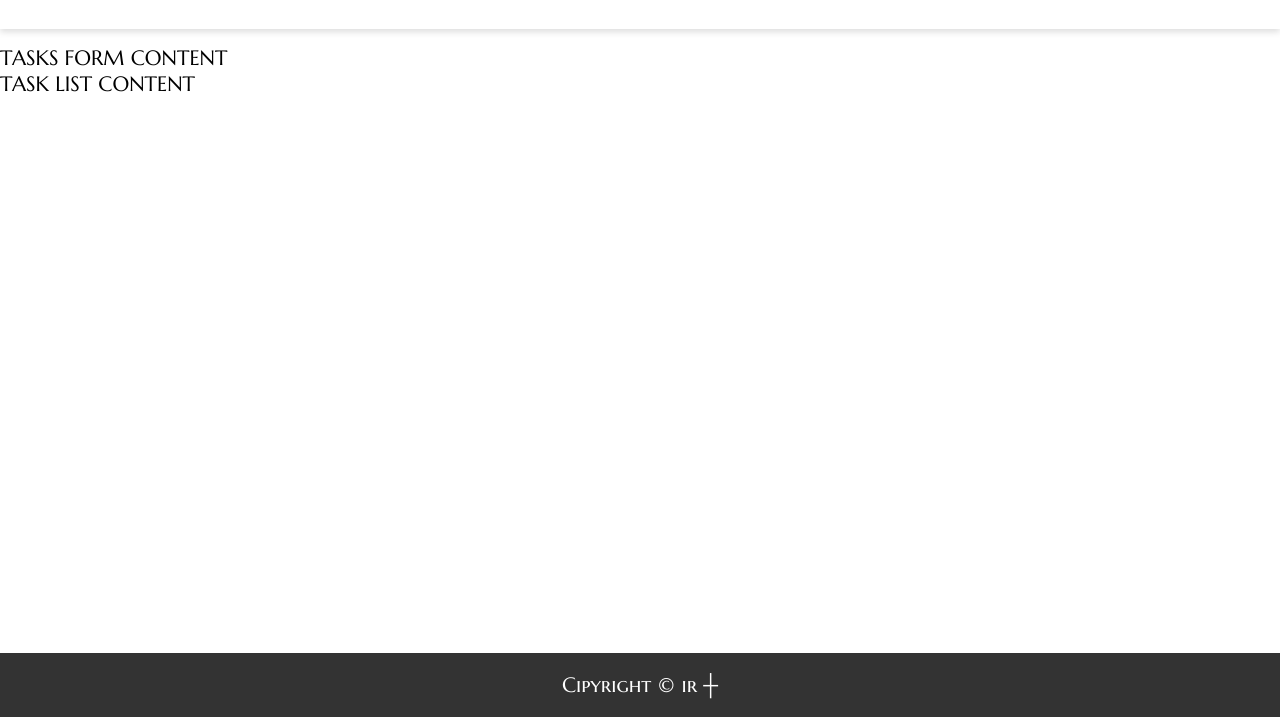
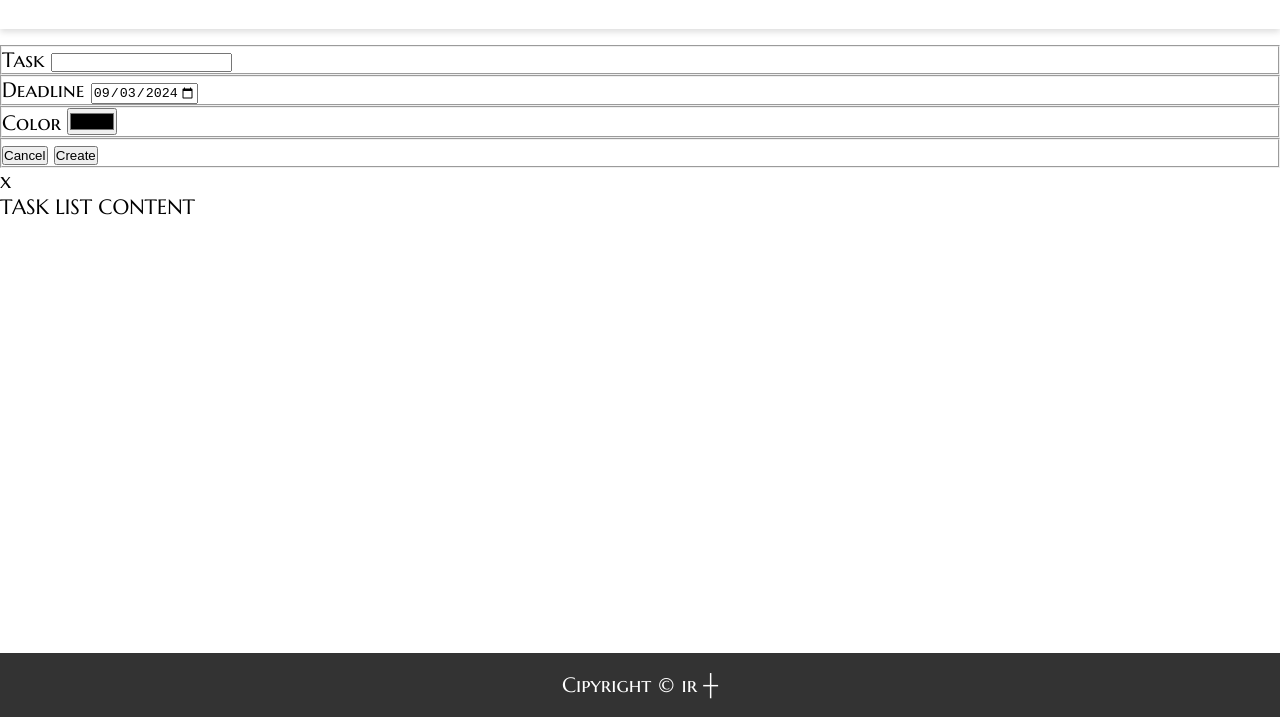
Before and after one commit to sxlx333/toDoApp, a website: page index.html in a window 1280 px wide. Shown: the part 83-800 px from the top of the page. Drawn offline with Linux system fonts and the light colour scheme.

Commit message:
lightbox

```diff
--- a/index.html
+++ b/index.html
@@ -17,26 +17,55 @@
         <div class="stats">
             <div class="detail">
                 <span class="label">Viso: </span>
-                <span class="value">0</span></div>
+                <span class="value">0</span>
+            </div>
             <div class="detail">
                 <span class="label">Todo: </span>
-                <span class="value">0</span></div>
+                <span class="value">0</span>
+            </div>
             <div class="detail">
                 <span class="label">In-progress: </span>
-                <span class="value">0</span></div>
+                <span class="value">0</span>
+            </div>
             <div class="detail">
                 <span class="label">Done: </span>
-                <span class="value">0</span></div>
+                <span class="value">0</span>
+            </div>
             <div class="detail">
                 <span class="label">Deleted: </span>
-                <span class="value">0</span></div>
+                <span class="value">0</span>
+            </div>
         </div>
     </header>
 
     <main>
-        <section>
-            TASKS FORM CONTENT
-        </section>
+        <div class="lightbow" data-visible="true">
+            <div class="background"></div>
+            <form class="form-create">
+                <fieldset class="form-row">
+                    <label class="label" for="task">Task</label>
+                    <input class="input" id="task" type="text" required>
+                </fieldset>
+                <div class="columns">
+                    <fieldset class="form-row">
+                        <label class="label" for="deadline">Deadline</label>
+                        <input class="input" id="deadline" type="date" min="2024-09-03" value="2024-09-03"
+                        max="2025-09-03" required>
+                    </fieldset>
+                    <fieldset class="form-row">
+                        <label class="label" for="color">Color</label>
+                        <input class="input" id="color" type="color" required>
+                    </fieldset>
+                </div>
+                    <fieldset class="form-row columns">
+                        <button class="btn" type="reset">Cancel</button>
+                        <button class="btn" type="submit">Create</button>
+                    </fieldset>
+
+                    <div class="close">x</div>
+            </form>
+        </div>
+
         <section>
             TASK LIST CONTENT
 
```
